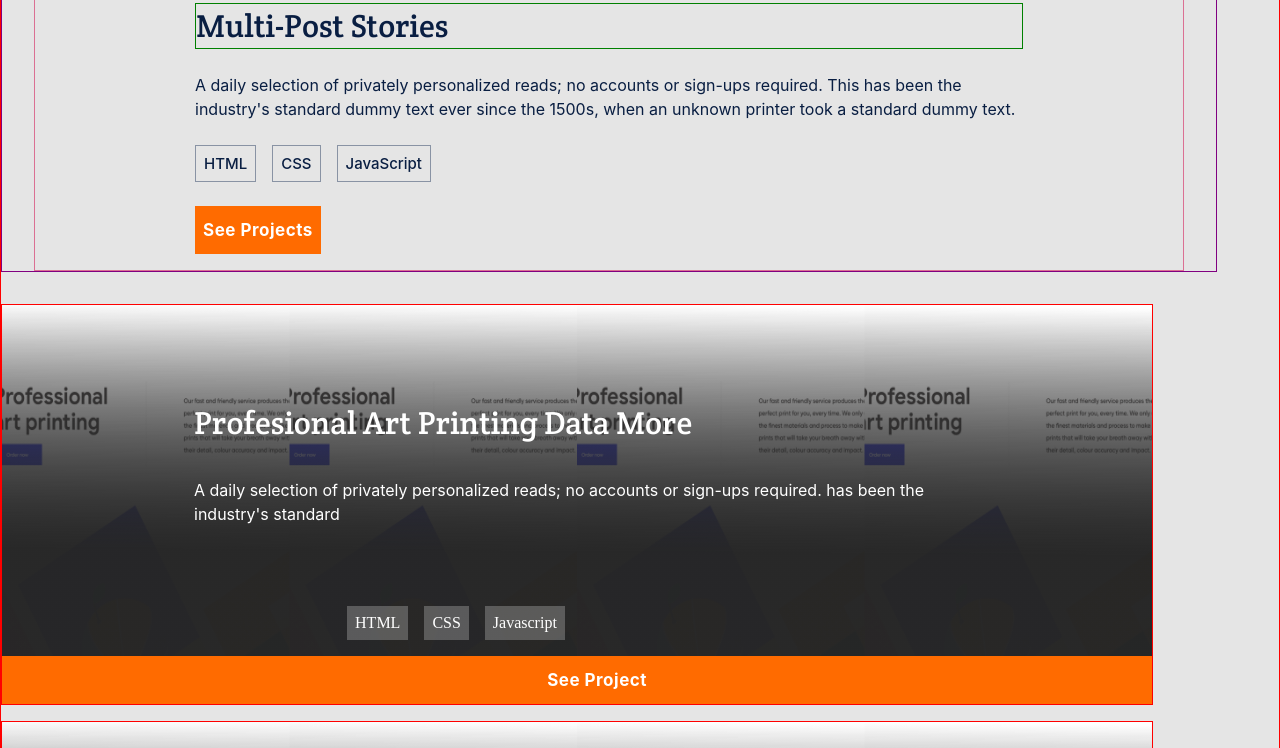
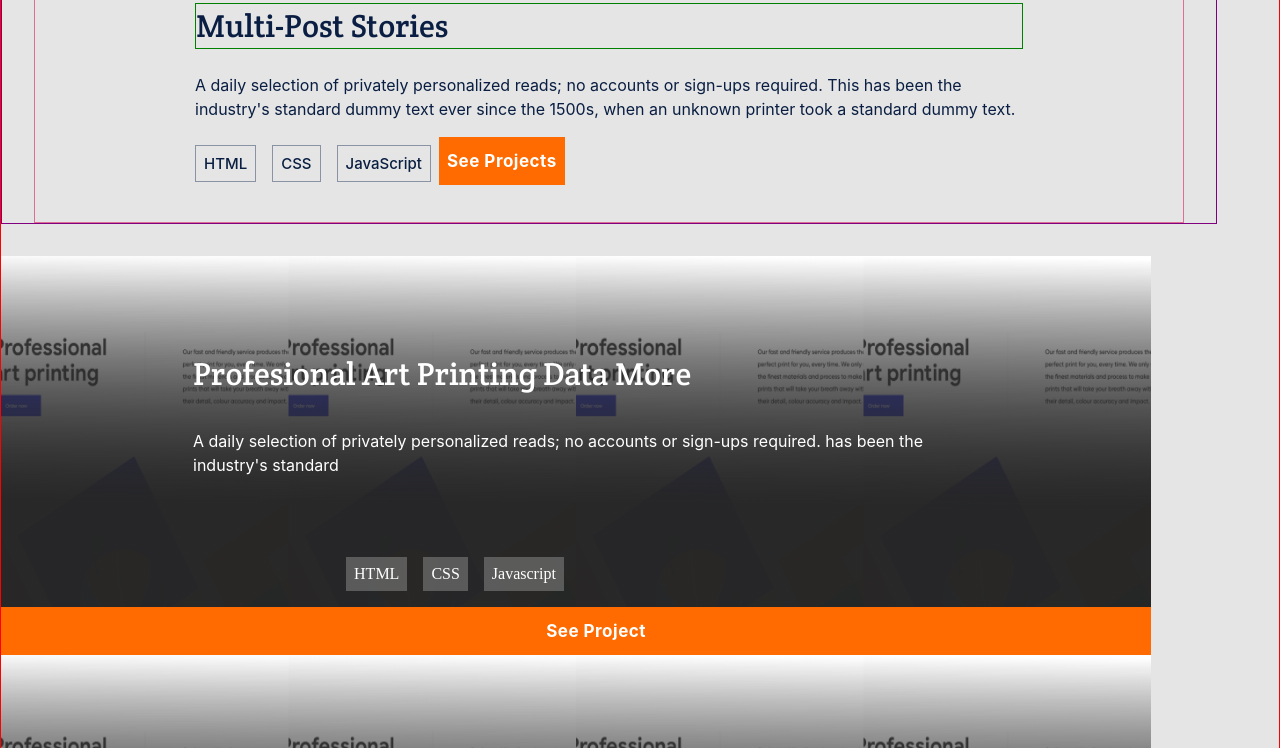
Before and after one commit to codeWithHyder/portfolionew, a website: page index.html in a window 1280 px wide. Shown: the part 1698-2446 px from the top of the page. Drawn offline with Linux system fonts and the light colour scheme.

Commit message:
updated css proprty to float

```diff
--- a/style.css
+++ b/style.css
@@ -125,6 +125,7 @@ a {
   color: #e5e5e5;
 }
 
+/* ----------------------my works-------------------------------- */
 .myworks {
   display: flex;
   flex-direction: column;
@@ -193,7 +194,7 @@ hr {
 }
 
 .details-right1 ul {
-  display: flex;
+  float: left;
   list-style-type: none;
   margin: 0 0 1rem -0.5rem;
 }
@@ -247,11 +248,11 @@ button:hover {
   color: #1c1a19;
   cursor: pointer;
 }
-
+/* ----------my cards----------------------------------- */
 .card-work {
   width: 90%;
   height: auto;
-  display: grid;
+  float: left;
   grid-template-columns: 1fr;
   grid-template-rows: 1fr 1fr 1fr 1fr 1fr 1fr;
   gap: 1rem;
@@ -264,10 +265,7 @@ button:hover {
   height: auto;
   background: linear-gradient(180.45deg, rgba(38, 38, 38, 0) 0.75%, rgba(38, 38, 38, 0.9) 61.94%), url("images/Bg_ImgCard.png");
   background-repeat: round;
-  display: flex;
-  flex-direction: column;
-  align-items: left;
-  border: 1px solid red;
+  float: left;
 }
 
 .work h4 {
@@ -312,6 +310,7 @@ button:hover {
   border: none;
 }
 
+/*------------------- about me---------------------------------- */
 .aboutme-container {
   width: 100%;
   height: auto;
```
